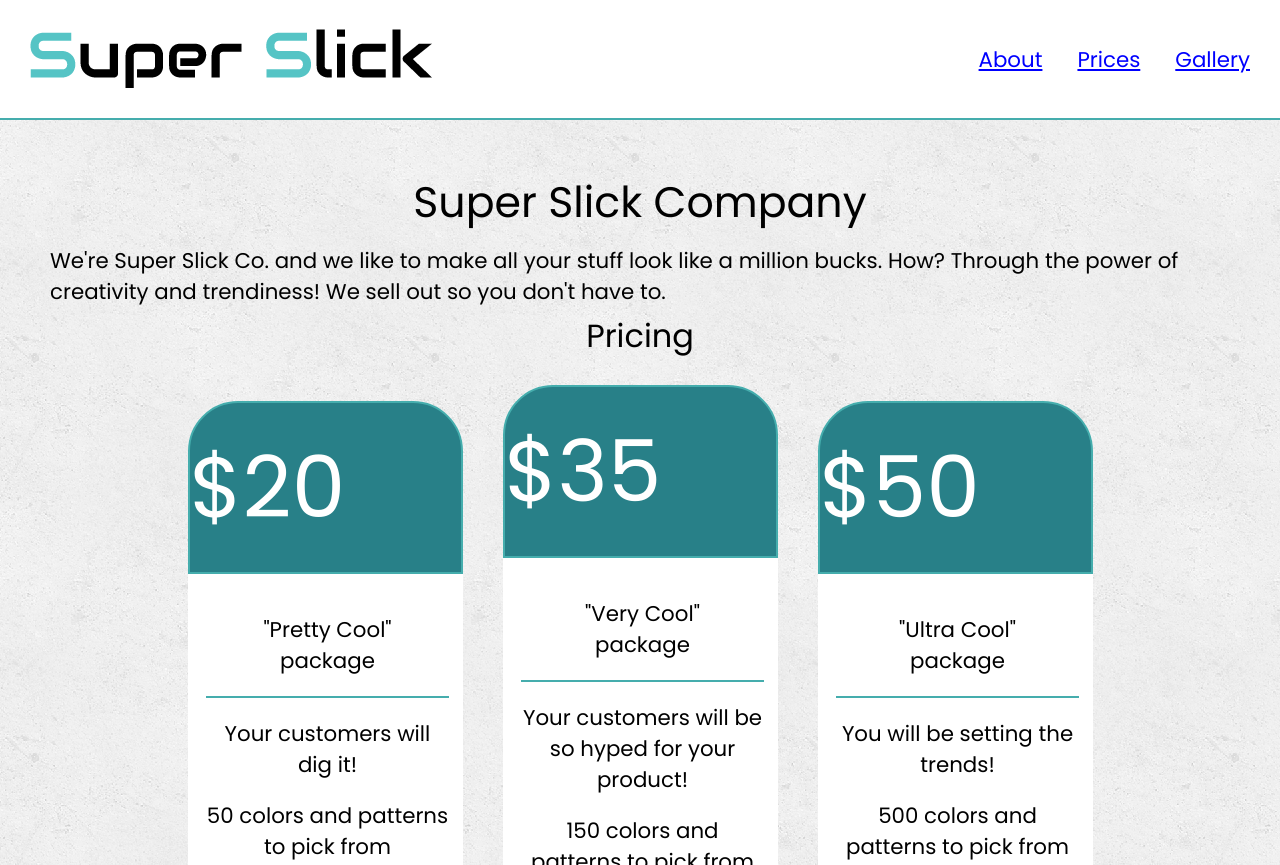
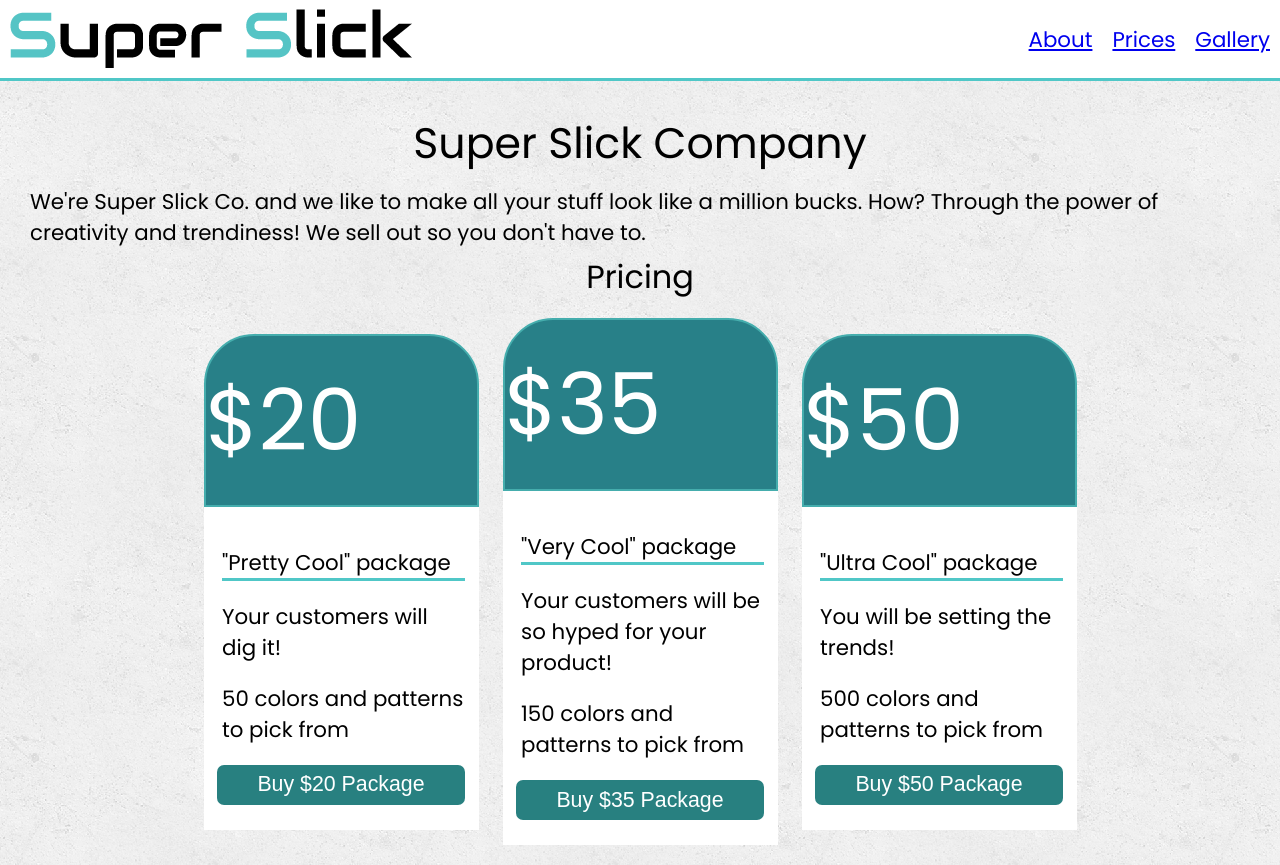
Before and after one commit to AHakim26/hw5_2024, a plain HTML site: page index.html in a window 1280 px wide. Shown: the top 865 px of the page. Drawn offline with Linux system fonts and the light colour scheme.

Commit message:
Add files via upload

```diff
--- a/css/style.css
+++ b/css/style.css
@@ -2,53 +2,51 @@
 
 /* Step 1: Animate the logo with keyframes. It should start at a width of 25px and grow to 475px.  It should also start with an opacity of 0 and end with an opacity of 1. The animation should take 5 seconds and only happen when the page is loaded. */
 
+
+
+
+@keyframes logoGrow {
+    0%   {top: 0px;   width: 25px; opacity: 0;}
+   100% {top: 200px;  width: 475px; opacity: 1;}
+ }
  #logo {
      animation: logoGrow 5s ease-in-out;
  }
-
-
-@keyframes logoGrow {
-    from {
-        width: 25px;
-        opacity: 0;
-    }
-    to {
-        width: 475px;
-        opacity: 1;
-    }
-}
-
    /* Step 2: Edited the body element to use the Poppins font (using Google fonts) with serif as a backup.  Also used the image “concrete_seamless.png” as a background-image with a backup color of #f1f1f1. */
 
    body {
      font-family: 'Poppins', serif;
      background-image: url('../images/concrete_seamless.png');
      background-color: #f1f1f1;
-    margin: 0;
-    padding: 0;
+
  }
-/* Step 3: Edited the css for the header tag (all instances) to use flex to match our example.*/
+ /* Step 3: Edited the css for the header tag (all instances) to use flex to match the example.*/
  header {
      display: flex;
-    justify-content: space-between;
-    flex-direction: row;
-    flex-wrap: wrap;
+     flex-direction: column;
+     align-items: center;
 
  }
 
  /* Step 4: Edited the css for the nav_links class to use flex to match the example. Did not modify the list items or the links - modified the nav_links class to use flex. */
  .nav_links {
      display: flex;
-    justify-content: space-between;
-    flex-direction: row;
+     /*justify-content: space-between;*/
+     flex-direction: column;
  }
  /* Step 5: Styled the links so that they have the same color even after they have been visited. */
-.nav_item a {
+ /*.nav_item a {
+     display: flex;
      color: blue;
      text-decoration: underline;
+ }*/
+
+ .a:visited {
+     color: blue;
  }
-.nav_item a:visited {
-    color: blue;
+ .nav_links>nav{
+ border-radius: 20;
+
  }
  /* Step 6: Identified the proper selector to style ONLY those header elements that are direct children of a card class.  The required styling is the following:
  background: #288088,
@@ -56,26 +54,27 @@ solid 2px border using #45ADAD,
  20px of padding on the top and the bottom,
  50px border-radius on the top left and right corners. */
  .card > header {
-    background: #288088;
-    padding: 20px 0;
-    border-top-left-radius: 50px;
-    border-top-right-radius: 50px;
-    border: 2px solid #45ADAD;
+     background-color: #288088;
+     border: 2px solid #45adad;
+     padding: 20px 0 20px 0;
+     border-radius: 50px 50px 0 0;
+ }
+ .pricing > .card {
+     border-radius: 50px 50px 0 0;
  }
  /* Step 7: Edited the css for the card class to match the example. Achieved this by using a flex-property to specify an initial “size” of 450px.  (You need to think about this from a “flex” perspective and realize that flex-direction will affect the size of the elements.  You can see that in the mobile view they all have the same width.) */
  .card {
+    display: flex;
+    flex-direction: column;
     flex-basis: 450px;
-   flex-wrap: wrap;
-   background-color: #ffffff;
-   text-align: center;
  }
+
  /* Step 8: Edited the css for the pricing class to match the example. Used flex and the cards are centered both horizontally and vertically.*/
  .pricing {
      display: flex;
+     align-items: center;
+    # gap: 20px;
      justify-content: center;
-    align-items: center;
-    gap: 20px;
-    margin-top: 20px;
      flex-wrap: wrap;
 
  }
@@ -92,49 +91,50 @@ solid 2px border using #45ADAD,
      display: flex;
      flex-wrap: wrap;
      justify-content: center;
-    gap: 10px;
+
 
  }
 
  /*Step 11: Edited the css for the header tag (all instances) and the nav_links class to match the example using flex-properties. The logo is as far to the left as possible and the links as far to the right as possible. Used flex properties, NOT position properties.*/
-
+ @media screen and (min-width: 900px){
  header {
-    display: flex;
+     /*display: flex;*/
      justify-content: space-between;
-    align-items: center;
+     /*align-items: center;
      padding: 20px;
      top: 0;
-    z-index: 1000;
+     z-index: 1000;*/
+
+     flex-direction: row;
 
 
  }
  .nav_links {
-    display: flex;
+     /*display: flex;
      gap: 15px;
      margin-left: auto;
-    color: blue;
+     color: blue;*/
+     flex-direction: row;
+ }
+  .pricing{
+         flex-direction: row;
+         justify-content: center;
      }
 
  /* Step 12: Edited the css for the pricing and card classes to match the example. Part of achieving this was by using a flex-property to specify a “size” of 275px. Noticed that the elements do not have the same height, but do have the same width.*/
-.pricing {
-    display: flex;
-    justify-content: center;
-    align-items: center;
-    gap: 20px;
-    text-align: center;
-}
+
  .card {
      flex-basis: 275px;
-    margin: 0 10px;
+    # border-radius: 50px;
+    /* margin: 0 10px;
      background-color: #ffffff;
-    border-radius: 50px;
-    text-align: center;
+     text-align: center;*/
  }
-
 
  /* Step 13: Modified the first header (the one not inside main) so that it remains visible at the top of the screen even as we scroll down. Made sure that it is always visible. An example of this is in the video and in the screenshot at 1200px when scrolled. OMGGGG WHY ISN'T THIS WORKING??????*/
 
-header {
+ /*header {
+     position: sticky;
      flex: 0 0 auto;
      background-color: #ffffff;
      border-bottom: 2px solid #45ADAD;
@@ -142,75 +142,78 @@ header {
      z-index: 1000;
      display:flex;
      justify-content: space-between;
-    align-items: center;
-    position: sticky;
-}
+     align-items: center; */
 
-main{
+
+ body>header{
+     position: sticky ;
+     top: 0;}
+
+ /* main{
      flex: 1 1 auto;
      overflow-y: auto;
      padding: 20px;
+ }*/
+
  }
-
-
 
  /* Step 14: The logo will appear but will not be animated if prefers-reduced-motion is selected in the accessibility preferences.*/
 
  @media (prefers-reduced-motion: reduce) {
      #logo {
-        animation: none;
+         -webkit-animation-name: none;
+            -moz-animation-name: none;
+              -o-animation-name: none;
+                 animation-name: none;
      }
  }
 
-/* Step 15: Changed the font of the body to Arial with a backup value of  Helvetica*/
+ /* Step 15: Changed the font of the body to Arial with a backup value of Helvetica*/
  @media print {
      body {
          font-family: Arial, Helvetica;
-    }
+
      }
 
+
  /* Step 16: The background image is removed.*/
-@media print {
      body {
          background-image: none;
      }
+
+
+ /* Step 17: Edited the nav/nav_links elements so that they are spaced according to the image above.*/
+
+     .nav_links {
+         flex-direction: row;
+         justify-content: space-around;
      }
 
-/* Step 17: Edited the nav/nav_links elements so that they are spaced according to the image above.*/
-@media print {
-    .nav_links {
-        justify-content: space-between;
-    }
-}
 
  /* Step 18:Edited the pricing class so that the elements align along the bottom.  As long as it aligns along the bottom it doesn't matter if the cards aren't the same height.*/
-@media print {
+
      .pricing {
+         flex-direction: row;
+         flex-wrap: nowrap;
          align-items: flex-end;
-    }
      }
 
  /* Step 19: The card elements have a solid border 2px of #45ADDD and use flex-basis of 325px.*/
 
-@media print {
      .card {
          border: 2px solid #45ADDD;
          flex-basis: 325px;
      }
-}
+
  /*Step 20: No part of the gallery is visible.*/
-
-@media print {
-    .gallery {
+      .gallery, #gallery{
       display: none;
       }
-}
-/* Step 21: Without using list-style-type added the thumbs up entity as shown in the cards. (This is a challenge problem. You should not give or receive help when completing it. For some people the thumbs up is not printing as yellow. That is fine.)*/
-@media print {
-    .card ul li:nth-of-type(2)::after {
-        content: "\1F44D";
-        color: yellow;
 
+ /* Step 21: Without using list-style-type added the thumbs up entity as shown in the cards. */
+
+     .card li:nth-child(2):after {
+         content: '👍';
      }
 
  }
```
Lines whose indentation alone changed are shown as unchanged.
